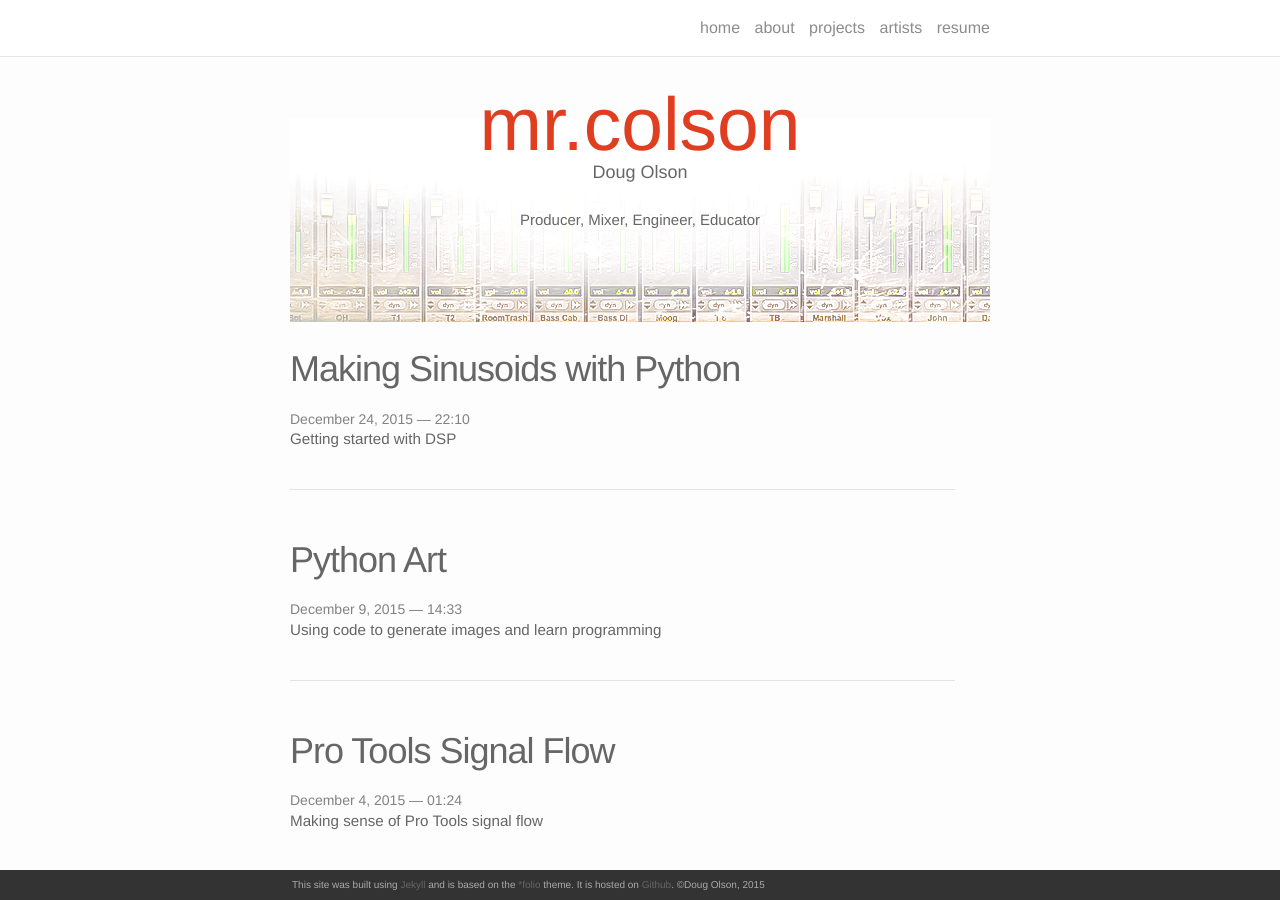
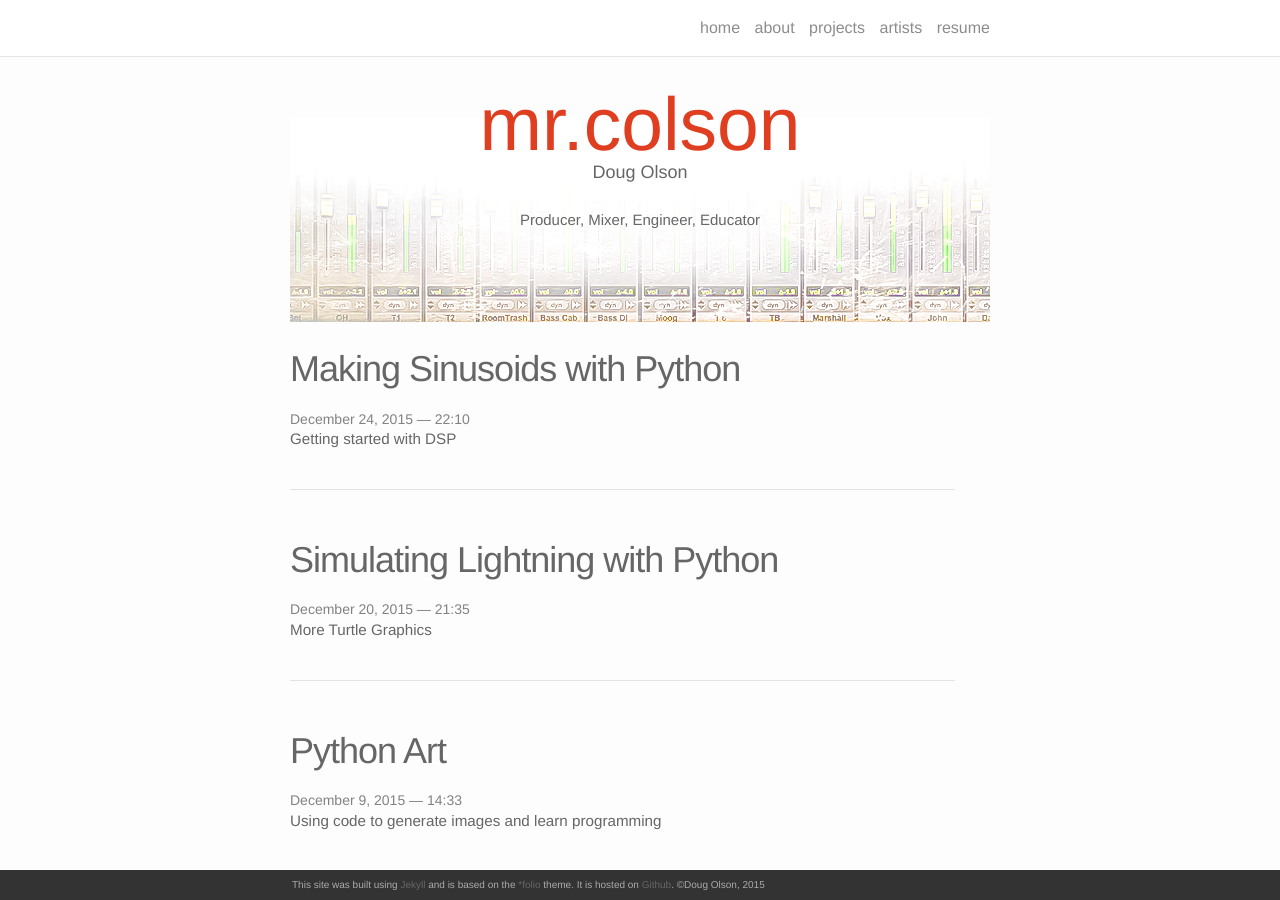
Before and after one commit to dougolson/dougolson.github.io, a Jekyll site: the page built from index.html, in a window 1280 px wide and 900 px high. Built offline with Jekyll 4.4.1, drawn with Linux system fonts in a browser that asks for light colours; nearby versions of some CDN libraries; Markdown is read by kramdown in place of the engine named in the settings; the list of posts is cut into pages by our own code.

Commit message:
Added Lightning post, updated Python-Art post code highlighting

````diff
--- a/_posts/2015-12-09-Python-Art.markdown
+++ b/_posts/2015-12-09-Python-Art.markdown
@@ -11,33 +11,35 @@ comments: True
 <br/><br/><br/>
 The code for the first image is pretty simple:
 
-	import turtle
-	import random
-	# Draws a burst of straight rays, uses a nested loop to make small
-	# scribbles at the end of each ray
-	turtle.tracer(0, 0)
-	wn = turtle.Screen()
-	wn.colormode(255)
-	turtle.bgcolor("black")
-	alex = turtle.Turtle()
-	alex.speed(10)
-	alex.goto(0,0)
-	alex.pensize(0)
-	alex.ht()
-	for i in range(400):
-	    alex.color(random.randrange(256),random.randrange(256),random.randrange(256))
-	    alex.goto(round(random.gauss(0,100),0),round(random.gauss(0,100),0))
-	    x = alex.xcor()
-	    y = alex.ycor()
-	    for j in range(25):
-	                s = round(random.gauss(0,5), 0)
-	                t = round(random.gauss(0,5), 0)
-	                alex.color(random.randrange(256),random.randrange(256),random.randrange(256))
-	                alex.pensize(0)
-	                alex.goto(x + s, y + t)
-	    alex.goto(s,t)
-	turtle.update()
-	wn.exitonclick()
+```python
+import turtle
+import random
+# Draws a burst of straight rays, uses a nested loop to make small
+# scribbles at the end of each ray
+turtle.tracer(0, 0)
+wn = turtle.Screen()
+wn.colormode(255)
+turtle.bgcolor("black")
+alex = turtle.Turtle()
+alex.speed(10)
+alex.goto(0,0)
+alex.pensize(0)
+alex.ht()
+for i in range(400):
+    alex.color(random.randrange(256),random.randrange(256),random.randrange(256))
+    alex.goto(round(random.gauss(0,100),0),round(random.gauss(0,100),0))
+    x = alex.xcor()
+    y = alex.ycor()
+    for j in range(25):
+                s = round(random.gauss(0,5), 0)
+                t = round(random.gauss(0,5), 0)
+                alex.color(random.randrange(256),random.randrange(256),random.randrange(256))
+                alex.pensize(0)
+                alex.goto(x + s, y + t)
+    alex.goto(s,t)
+turtle.update()
+wn.exitonclick()
+```
 
 It looks like this:
 ![straightRayBurst](/img/pythonArt/straightRayBurst.png)
@@ -49,71 +51,73 @@ Increasing the randomness, you get this:
 I wanted to try something a little more challenging, so I made a couple of functions to get more control over the image.
 The RGB color generator is still limited; later I make one with better control.
 
-	import random
-	import turtle
-	# Draws three concentric sets of crooked rays, emerging from darkness
-	def colorGen(sat = 1, val = 1):
-	    """Generates random RGB values. sat range 0-1, val range = 0-1"""
-	    rand1 = round(random.randrange(256)*val)
-	    rand2 = round(random.randrange(256)*val)
-	    sat2 = round((1-sat)*255)
-	    if rand1 >= rand2:
-	        rand1 = round(255*val)
-	    else:
-	        rand2 = round(255*val)
-	    color = [[sat2, rand1, rand2], [rand1, sat2, rand2], [sat2, rand2, rand1],
-	             [rand1, rand2, sat2], [rand2, sat2, rand1], [rand2, rand1, sat2]]
-	    return tuple(color[random.randrange(6)])
-	def timeTunnel(repeats = 1,zigzag = 10, stepVar = 1):
-	    for i in range(repeats):
-	        alex.goto(0,0)
-	        alex.seth(random.uniform(0,360)) # set heading
-	        h1 = alex.heading() # get heading
-	        alex.color(colorGen(val=0))
-	        for j in range(10):
-	            alex.down()
-	            alex.forward(abs(round(random.gauss(10, stepVar),0))) # abs limits motion to forward
-	            alex.seth(h1 + random.gauss(0,zigzag))
-	            x = alex.xcor()
-	            y = alex.ycor()
-	            alex.color(colorGen(val = j/10))
-	            h2 = alex.heading()
-	        for k in range(3):
-	            alex.down()
-	            alex.seth(h2 + random.gauss(0, zigzag))
-	            h3 = alex.heading()
-	            for k2 in range(10):
-	                alex.color(colorGen(val = k2/10))
-	                alex.seth(h3 + random.gauss(0,zigzag))
-	                alex.forward(abs(round(random.gauss(10, stepVar), 0)))
-	            alex.up()
-	            m = alex.xcor()
-	            n = alex.ycor()
-	            h4 = alex.heading()
-	            for l in range(2):
-	                alex.color(colorGen())
-	                alex.down()
-	                alex.seth(abs(h4 + random.gauss(0,zigzag)))
-	                h5 = alex.heading()
-	                for l2 in range(10):
-	                    alex.color(colorGen(val = l2/10))
-	                    alex.seth(h5 + random.gauss(0,zigzag))
-	                    alex.forward(abs(round(random.gauss(10,stepVar),0)))
-	                alex.up()
-	                alex.goto(m, n)
-	            alex.goto(x, y)
-	        alex.up()
-	turtle.tracer(0, 0)
-	wn = turtle.Screen()
-	wn.colormode(255)
-	turtle.bgcolor("black")
-	alex = turtle.Turtle()
-	alex.speed(10)
-	alex.pensize(0)
-	alex.ht()
-	timeTunnel(300)
-	turtle.update()
-	wn.exitonclick()
+```python
+import random
+import turtle
+# Draws three concentric sets of crooked rays, emerging from darkness
+def colorGen(sat = 1, val = 1):
+    """Generates random RGB values. sat range 0-1, val range = 0-1"""
+    rand1 = round(random.randrange(256)*val)
+    rand2 = round(random.randrange(256)*val)
+    sat2 = round((1-sat)*255)
+    if rand1 >= rand2:
+        rand1 = round(255*val)
+    else:
+        rand2 = round(255*val)
+    color = [[sat2, rand1, rand2], [rand1, sat2, rand2], [sat2, rand2, rand1],
+             [rand1, rand2, sat2], [rand2, sat2, rand1], [rand2, rand1, sat2]]
+    return tuple(color[random.randrange(6)])
+def timeTunnel(repeats = 1,zigzag = 10, stepVar = 1):
+    for i in range(repeats):
+        alex.goto(0,0)
+        alex.seth(random.uniform(0,360)) # set heading
+        h1 = alex.heading() # get heading
+        alex.color(colorGen(val=0))
+        for j in range(10):
+            alex.down()
+            alex.forward(abs(round(random.gauss(10, stepVar),0))) # abs limits motion to forward
+            alex.seth(h1 + random.gauss(0,zigzag))
+            x = alex.xcor()
+            y = alex.ycor()
+            alex.color(colorGen(val = j/10))
+            h2 = alex.heading()
+        for k in range(3):
+            alex.down()
+            alex.seth(h2 + random.gauss(0, zigzag))
+            h3 = alex.heading()
+            for k2 in range(10):
+                alex.color(colorGen(val = k2/10))
+                alex.seth(h3 + random.gauss(0,zigzag))
+                alex.forward(abs(round(random.gauss(10, stepVar), 0)))
+            alex.up()
+            m = alex.xcor()
+            n = alex.ycor()
+            h4 = alex.heading()
+            for l in range(2):
+                alex.color(colorGen())
+                alex.down()
+                alex.seth(abs(h4 + random.gauss(0,zigzag)))
+                h5 = alex.heading()
+                for l2 in range(10):
+                    alex.color(colorGen(val = l2/10))
+                    alex.seth(h5 + random.gauss(0,zigzag))
+                    alex.forward(abs(round(random.gauss(10,stepVar),0)))
+                alex.up()
+                alex.goto(m, n)
+            alex.goto(x, y)
+        alex.up()
+turtle.tracer(0, 0)
+wn = turtle.Screen()
+wn.colormode(255)
+turtle.bgcolor("black")
+alex = turtle.Turtle()
+alex.speed(10)
+alex.pensize(0)
+alex.ht()
+timeTunnel(300)
+turtle.update()
+wn.exitonclick()
+```
 
 ![concentricRays1](/img/pythonArt/concentricRays1.png)
 
@@ -125,100 +129,102 @@ Here I added a little spiral and set the length of each increment to a couple of
 
 This bit of code adds a better color generator - this time with control over hue, saturation and value:
 
-	import random
-	import turtle
-	import math
-	# Draws three sets of concentric rays with a sort of spiral galaxy effect.
-	# Small step size and multiple nested loops runs quite slowly. Probably not the most efficient code.
-	def hueGen(hue = 0,val = 1, sat=1):
-	    """Generates a 360 degree range of hues
-	    sat of 1 is full saturation, 0 is B & W.
-	    val of 1 is full color, 0 is black"""
-	    if 0 <= hue < 60:
-	        r = 1
-	        g = (hue/59) + (1-sat)*(59-hue)/59
-	        b = 1 - sat
-	        hueOut = (r*val,g*val,b*val)
-	    elif 60 <= hue < 120:
-	        r = ((1-(hue-60)/59) + (1-sat)*(1-(119-hue)/59))
-	        g = 1
-	        b = 1 - sat
-	        hueOut = (r*val,g*val,b*val)
-	    elif 120 <= hue < 180:
-	        r = 1 - sat
-	        g = 1
-	        b = ((hue-120)/59) + (1-sat)*(179-hue)/59
-	        hueOut = (r*val,g*val,b*val)
-	    elif 180 <= hue < 240:
-	        r = 1 - sat
-	        g = (1-(hue-180)/59) + (1-sat)*(1-(239-hue)/59)
-	        b = 1
-	        hueOut = (r*val,g*val,b*val)
-	    elif 240 <= hue < 300:
-	        r = ((hue-240)/59) + (1-sat)*(299-hue)/59
-	        g = 1 - sat
-	        b = 1
-	        hueOut = (r*val,g*val,b*val)
-	    elif 300 <= hue < 360:
-	        r = 1
-	        g = 1 - sat
-	        b = (1-(hue-300)/59) + (1-sat)*(1-(359-hue)/59)
-	        hueOut = (r*val,g*val,b*val)
-	    elif hue >= 360:
-	        hueOut = hueGen(hue % 360, val, sat)
-	    return hueOut
-	def timeTunnel(repeats = 1,zigzag = 10, stepVar = 1, curve = 0):
-	    "Draws fuzzy concentric circles. zigzag is sd of randomgauss, stepVar is sd of length, curve is a multiplier that gives a spiral effect"
-	    foo = 0
-	    for i in range(repeats):
-	        alex.goto(0,0)
-	        alex.seth(random.uniform(0,360)) # set heading
-	        h1 = alex.heading() # get heading
-	        alex.color(hueGen(hue = i))
-	        for j in range(50):
-	            alex.down()
-	            alex.forward(abs(round(random.gauss(2, stepVar),0))) # abs limits motion to forward
-	            alex.seth(h1 + curve*j + random.gauss(0,4*zigzag))
-	            x = alex.xcor()
-	            y = alex.ycor()
-	            alex.color(hueGen(hue = i*j, val = j/50)) # 1 - 51
-	            h2 = alex.heading()
-	        for k in range(2):
-	            alex.down()
-	            alex.seth(h2)
-	            for k2 in range(50):
-	                alex.color(hueGen(hue = i+j+k*k2, val = k2/50))
-	                alex.seth(h2 + curve*k2 + random.gauss(0,2*zigzag))
-	                alex.forward(abs(round(random.gauss(2, stepVar), 0)))
-	            alex.up()
-	            m = alex.xcor()
-	            n = alex.ycor()
-	            h3 = alex.heading()
-	            # h4 = alex.heading()
-	            for l in range(4):
-	                alex.color(hueGen(hue = 9*l))
-	                alex.down()
-	                alex.seth(h3)
-	                # h5 = alex.heading()
-	                for l2 in range(50):
-	                    alex.color(hueGen(hue = l*l2*2.449, val = l2/50))
-	                    alex.seth(h3 + curve*l2 + random.gauss(0,zigzag))
-	                    alex.forward(abs(round(random.gauss(2,stepVar),0)))
-	                alex.up()
-	                alex.goto(m, n)
-	            alex.goto(x, y)
-	        alex.up()
-	turtle.tracer(0, 0)
-	wn = turtle.Screen()
-	wn.colormode(1)
-	turtle.bgcolor("black")
-	alex = turtle.Turtle()
-	alex.speed(10)
-	alex.pensize(0)
-	alex.ht()
-	timeTunnel(500,1, 1, .5)
-	turtle.update()
-	wn.exitonclick()
+```python
+import random
+import turtle
+import math
+# Draws three sets of concentric rays with a sort of spiral galaxy effect.
+# Small step size and multiple nested loops runs quite slowly. Probably not the most efficient code.
+def hueGen(hue = 0,val = 1, sat=1):
+    """Generates a 360 degree range of hues
+    sat of 1 is full saturation, 0 is B & W.
+    val of 1 is full color, 0 is black"""
+    if 0 <= hue < 60:
+        r = 1
+        g = (hue/59) + (1-sat)*(59-hue)/59
+        b = 1 - sat
+        hueOut = (r*val,g*val,b*val)
+    elif 60 <= hue < 120:
+        r = ((1-(hue-60)/59) + (1-sat)*(1-(119-hue)/59))
+        g = 1
+        b = 1 - sat
+        hueOut = (r*val,g*val,b*val)
+    elif 120 <= hue < 180:
+        r = 1 - sat
+        g = 1
+        b = ((hue-120)/59) + (1-sat)*(179-hue)/59
+        hueOut = (r*val,g*val,b*val)
+    elif 180 <= hue < 240:
+        r = 1 - sat
+        g = (1-(hue-180)/59) + (1-sat)*(1-(239-hue)/59)
+        b = 1
+        hueOut = (r*val,g*val,b*val)
+    elif 240 <= hue < 300:
+        r = ((hue-240)/59) + (1-sat)*(299-hue)/59
+        g = 1 - sat
+        b = 1
+        hueOut = (r*val,g*val,b*val)
+    elif 300 <= hue < 360:
+        r = 1
+        g = 1 - sat
+        b = (1-(hue-300)/59) + (1-sat)*(1-(359-hue)/59)
+        hueOut = (r*val,g*val,b*val)
+    elif hue >= 360:
+        hueOut = hueGen(hue % 360, val, sat)
+    return hueOut
+def timeTunnel(repeats = 1,zigzag = 10, stepVar = 1, curve = 0):
+    "Draws fuzzy concentric circles. zigzag is sd of randomgauss, stepVar is sd of length, curve is a multiplier that gives a spiral effect"
+    foo = 0
+    for i in range(repeats):
+        alex.goto(0,0)
+        alex.seth(random.uniform(0,360)) # set heading
+        h1 = alex.heading() # get heading
+        alex.color(hueGen(hue = i))
+        for j in range(50):
+            alex.down()
+            alex.forward(abs(round(random.gauss(2, stepVar),0))) # abs limits motion to forward
+            alex.seth(h1 + curve*j + random.gauss(0,4*zigzag))
+            x = alex.xcor()
+            y = alex.ycor()
+            alex.color(hueGen(hue = i*j, val = j/50)) # 1 - 51
+            h2 = alex.heading()
+        for k in range(2):
+            alex.down()
+            alex.seth(h2)
+            for k2 in range(50):
+                alex.color(hueGen(hue = i+j+k*k2, val = k2/50))
+                alex.seth(h2 + curve*k2 + random.gauss(0,2*zigzag))
+                alex.forward(abs(round(random.gauss(2, stepVar), 0)))
+            alex.up()
+            m = alex.xcor()
+            n = alex.ycor()
+            h3 = alex.heading()
+            # h4 = alex.heading()
+            for l in range(4):
+                alex.color(hueGen(hue = 9*l))
+                alex.down()
+                alex.seth(h3)
+                # h5 = alex.heading()
+                for l2 in range(50):
+                    alex.color(hueGen(hue = l*l2*2.449, val = l2/50))
+                    alex.seth(h3 + curve*l2 + random.gauss(0,zigzag))
+                    alex.forward(abs(round(random.gauss(2,stepVar),0)))
+                alex.up()
+                alex.goto(m, n)
+            alex.goto(x, y)
+        alex.up()
+turtle.tracer(0, 0)
+wn = turtle.Screen()
+wn.colormode(1)
+turtle.bgcolor("black")
+alex = turtle.Turtle()
+alex.speed(10)
+alex.pensize(0)
+alex.ht()
+timeTunnel(500,1, 1, .5)
+turtle.update()
+wn.exitonclick()
+```
 
 ![concentricRays3](/img/pythonArt/concentricRays3.png)
 
@@ -227,33 +233,34 @@ By making the hue a function of direction using alex.heading(), you get a nice r
 
 Lastly, this code makes a nice looking set of colored sine waves that curve around in an interesting way:
 
-	def waves(repeats = 1):
-	    """Draws nested colored sinusoids emerging from darkness"""
-	    for i in range(repeats):
-	        alex.up()
-	        alex.color(hueGen(i, .5*i/repeats, .5))
-	        alex.goto(-315,315 - i)
-	        alex.seth(45) # set heading
-	        x = alex.xcor()
-	        y = alex.ycor()
-	        f = i + 1
-	        for j in range(630):
-	            x = alex.xcor()
-	            alex.goto(x + 1, y + 25*sin(8*j/f + i/25)) # plot sines
-	            alex.down()
-	            x = alex.xcor()
-	turtle.tracer(0, 0)
-	wn = turtle.Screen()
-	wn.colormode(1)
-	turtle.bgcolor("black")
-	alex = turtle.Turtle()
-	alex.speed(10)
-	alex.pensize(2)
-	alex.ht()
-	waves(700)
-	turtle.update()
-	wn.exitonclick()
-
+```python
+def waves(repeats = 1):
+    """Draws nested colored sinusoids emerging from darkness"""
+    for i in range(repeats):
+        alex.up()
+        alex.color(hueGen(i, .5*i/repeats, .5))
+        alex.goto(-315,315 - i)
+        alex.seth(45) # set heading
+        x = alex.xcor()
+        y = alex.ycor()
+        f = i + 1
+        for j in range(630):
+            x = alex.xcor()
+            alex.goto(x + 1, y + 25*sin(8*j/f + i/25)) # plot sines
+            alex.down()
+            x = alex.xcor()
+turtle.tracer(0, 0)
+wn = turtle.Screen()
+wn.colormode(1)
+turtle.bgcolor("black")
+alex = turtle.Turtle()
+alex.speed(10)
+alex.pensize(2)
+alex.ht()
+waves(700)
+turtle.update()
+wn.exitonclick()
+```
 ![sineWaves1](/img/pythonArt/sineWaves1.png)
 
 Setting both the value and saturation to .5 gives this:
--- /dev/null
+++ b/_posts/2015-12-20-Simulating-Lightning-with-Python.markdown
@@ -0,0 +1,120 @@
+---
+layout: post
+title: Simulating Lightning with Python
+date: 2015-12-20 21:35
+description: More Turtle Graphics
+comments: True
+---
+
+<br/>
+<img align="left" src="/img/lightning/lightning2.png" height="100" width="100" padding = "5">I wanted to try something different from the spiral figures I had been making earlier, and I thought it would be interesting to try simulating lightening. I initially wrote a branching function and extended it enough times to cover the canvas, but that felt like cheating, since it was limited to a particular image size. I decided instead to write a function that creates a single branch and then calls itself recursively. Since the zig-zagging of the lightning is produced with a pseudorandom element number generator, each image is different, and some of my initial efforts resulted in lightning that turned around and went back towards the sky. To fix that, I added a little if statement to keep things pointed downwards at all times. At first, I came up with stopping conditions that were based on any trace leaving the canvas, but I wasn't happy with the resulting images - they would stop with many branches still "up in the air". I like the idea of all the lightning making contact with the ground, so with a little help from Pythagoras and a recursion counter, I found something to reliably produce an image where the lightning stretches from sky to ground and the program doesn't go into an infinite loop.
+
+Here is the result:
+![lightningImage1](/img/lightning/lightning1.png)
+I thought it would be nice to have the initial bolt start with a thick pen and become smaller as it approached the ground. I tried various approaches, and came up with the following:
+
+```python
+def clamp(n, minn, maxn):
+    return max(min(maxn, n), minn) # thank you stack overflow
+
+...
+
+pen = 10 - clamp(2*math.floor(math.log(len(pos),2)),0,9)
+```
+![lightningImage1](/img/lightning/lightning2.png)
+I eventually realized that with a few extra lines of code, you can write vector-based .eps files, which seemed greatly preferable to taking screenshots of the Turtle Graphics window. For some reason, though, the canvas color is lost and replaced with white. So my white lightning on a black background resulted in a blank white image. No matter, Black lightning one a white background looks pretty cool as well:
+<br/><br/>
+![lightningImage1](/img/lightning/lightning3.png)
+<br/><br/>
+![lightningImage1](/img/lightning/lightning4.png)
+<br/>
+
+Code:
+
+```python
+
+import random
+import turtle
+import math
+
+# A Lightning generator
+
+def clamp(n, minn, maxn):
+    return max(min(maxn, n), minn) # thank you stack overflow
+
+turtle.tracer(0, 0)
+wn = turtle.Screen()
+ts = turtle.getscreen()
+wn.colormode(1)
+turtle.bgcolor(1,1,1)
+alex = turtle.Turtle()
+alex.speed(10)
+alex.pensize(10)
+alex.ht()
+alex.up()
+alex.goto(-200, 340) # initial seed position
+alex.seth(random.uniform(255, 285)) # set heading
+h1 = alex.heading() # get heading
+alex.color(0,0,0)  # White
+
+# Initial bolt
+for i in range(50):
+    alex.down()
+    alex.forward(abs(round(random.gauss(2, 5), 0))) # abs limits motion to forward
+    alex.seth(h1 + random.gauss(7, 30))
+    x = alex.xcor()
+    y = alex.ycor()
+h2 = alex.heading()
+pos = [[x,y]] # list - new initial position
+head = [h2] # list - new initial position
+
+recursions = 0
+
+def lightning(pos, head,spread):
+    """pos is a list [[x,y]] by default inherited from the end position of the initial bolt
+    head is a value from 0-360 degrees. Spread controls how wide the branches are"""
+    global recursions
+    recursions += 1
+    for i in range(len(pos)):
+        pen = 10 - clamp(2*math.floor(math.log(len(pos),2)),0,9)
+        alex.up()
+        alex.goto(pos[i])
+        alex.down()
+        for j in range(random.randint(20,40)):
+            alex.pensize(pen)
+            head1 = head[i] + random.gauss(spread,15)
+            if(180 > head1 > 0):
+                alex.seth(-head1)
+            else:
+                alex.seth(head1)
+            alex.forward(abs(round(random.gauss(1,4),0))) # abs limits motion to forward
+            x1 = alex.xcor()
+            y1 = alex.ycor()
+            h3 = alex.heading()
+        alex.up()
+        alex.goto(pos[i])
+        alex.down()
+        pos.append([x1,y1])
+        head.append(h3)
+        for k in range(random.randint(20,40)):
+            alex.pensize(pen)
+            head2 = (head[i] + random.gauss(spread,15))
+            if(180 > head2 > 0):
+                alex.seth(-head2)
+            else:
+                alex.seth(head2)
+            alex.forward(abs(round(random.gauss(2,4),0)))
+            x2 = alex.xcor()
+            y2 = alex.ycor()
+            h4 = alex.heading()
+        pos.append([x2,y2])
+        head.append(h4)
+    dist = [[math.sqrt(x**2 + y**2)] for [x,y] in pos]
+    if(recursions < 11 and min([x for sublist in dist for x in sublist]) < 460):
+        lightning(pos[(i+1):], head[(i+1):],spread)
+
+lightning(pos,head,5)
+ts.getcanvas().postscript(file='lightning10.eps')
+turtle.update()
+wn.exitonclick()
+```
````
Also changed, not shown: img/lightning/lightning1.png (added), img/lightning/lightning2.png (added), img/lightning/lightning3.png (added), img/lightning/lightning4.png (added), 9 other files.
